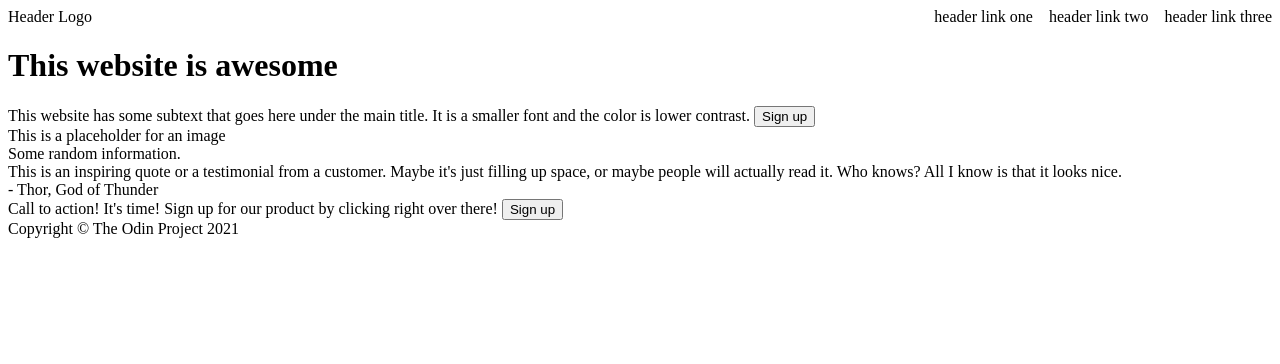
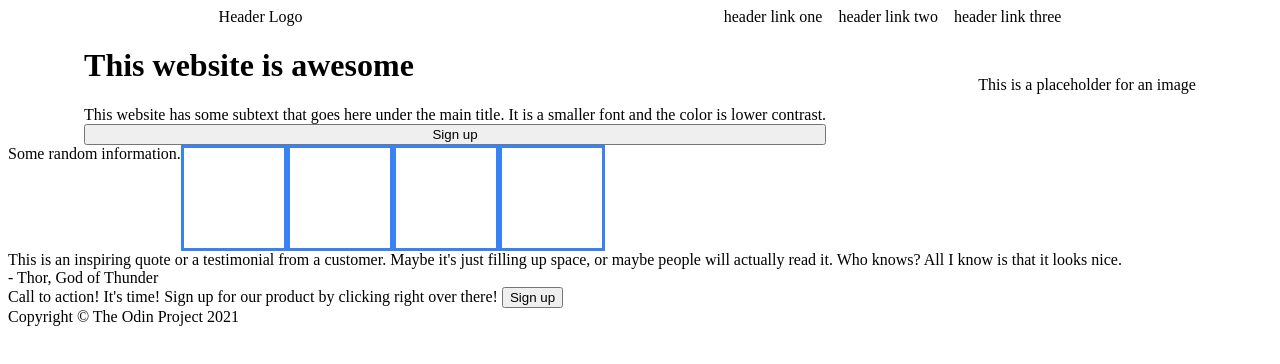
Before and after one commit to ind3ci5ive/landing-page-project, a plain HTML site: page index.html in a window 1280 px wide. Drawn offline with Linux system fonts and the light colour scheme.

Commit message:
Add some layout stylization to landing page

```diff
--- a/index.html
+++ b/index.html
@@ -35,12 +35,20 @@
 
             <div class="top-content">
 
-                <h1>This website is awesome</h1>
 
-                This website has some subtext that goes here under the main title.
-                It is a smaller font and the color is lower contrast.
 
-                <button>Sign up</button>
+                <div class="top-content-left">
+
+                    <h1>This website is awesome</h1>
+
+                    This website has some subtext that goes here under the main title.
+                    It is a smaller font and the color is lower contrast.
+
+                    <button>Sign up</button>
+
+                </div>
+
+
 
                 <div class="image-container">This is a placeholder for an image</div>
 
@@ -49,12 +57,15 @@
 
             <div class="middle-content">
 
+
                 Some random information.
+
 
                 <div class="blue-box"></div>
                 <div class="blue-box"></div>
                 <div class="blue-box"></div>
                 <div class="blue-box"></div>
+
 
             </div>
 
--- a/styles.css
+++ b/styles.css
@@ -1,8 +1,15 @@
+
+body {
+
+    display: flex;
+    flex-direction: column;
+}
+
 
 .header {
 
     display: flex;
-    justify-content: space-between;
+    justify-content: space-around;
 
 }
 
@@ -25,5 +32,37 @@ li {
 
 .top-content {
 
+    display: flex;
+    flex-wrap: wrap;
+    justify-content: space-around;
+}
+
+.top-content-left {
+
+    display: flex;
+    flex-direction: column;
+}
+
+
+.image-container {
+
+    display: flex;
+    align-items: center;
+}
+
+
+
+.middle-content {
+
+    display: flex;
 
 }
+
+.blue-box {
+
+    border: solid;
+    border-color: #3882F6;
+    min-width: 100px;
+    min-height: 100px;
+    flex-shrink: 0;
+}
```
